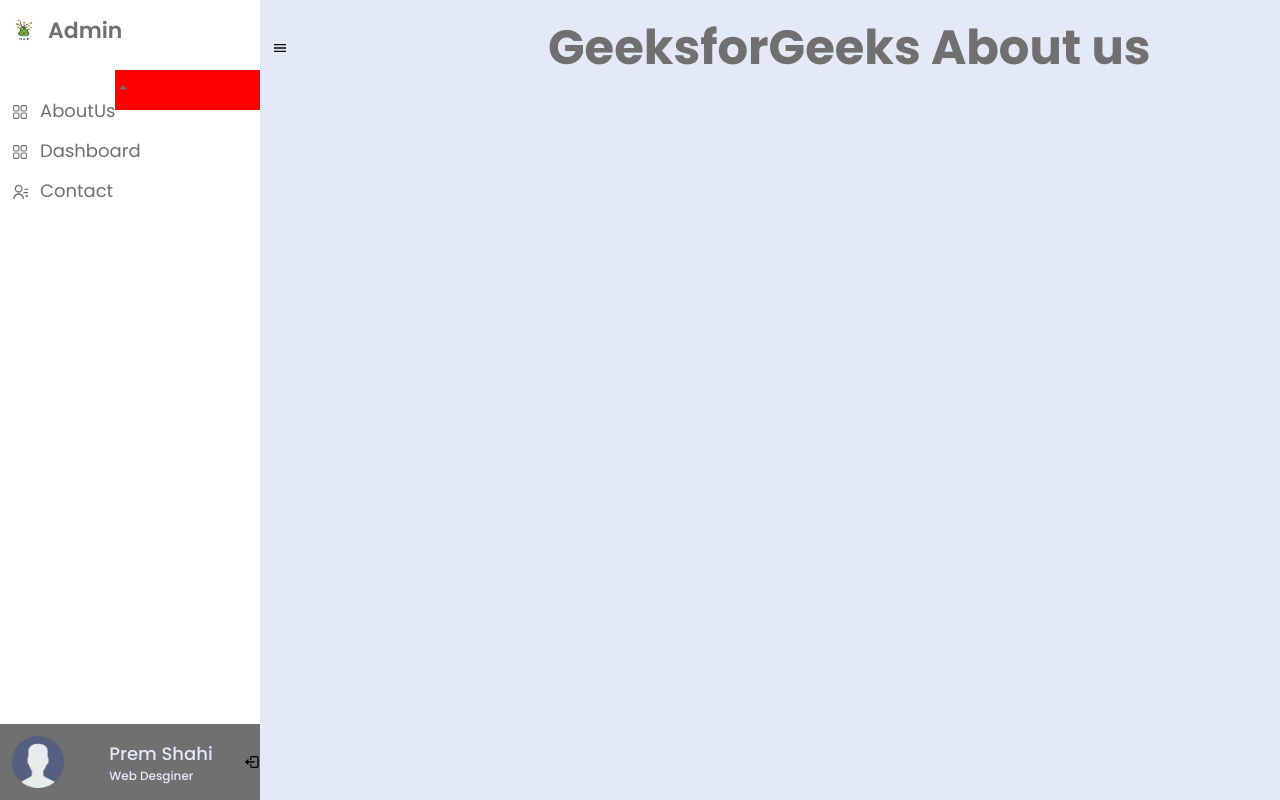
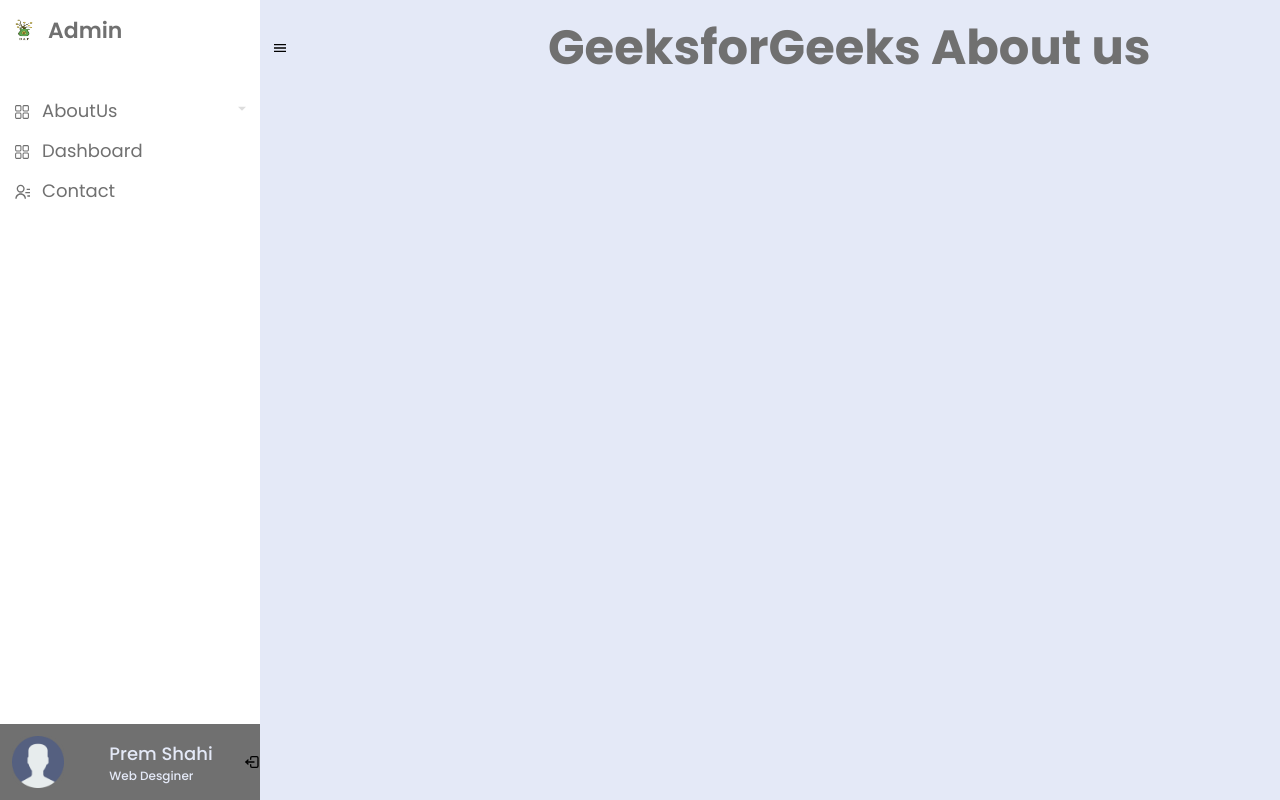
Before and after one commit to uttom41/sidebar_a, a React (Vite) app: page / in a window 1280 px wide. Both pictures are taken after a click on the icon 98 px from the left and 48 px from the top of the page. Built offline with nearby package versions, Linux system fonts and the light colour scheme; the HTML template or start-up script is replaced by a standard one.

Commit message:
update css

```diff
--- a/src/components/Sidebar.tsx
+++ b/src/components/Sidebar.tsx
@@ -38,9 +38,9 @@
                   {item.subNav && <div
                     className="arrow"
                     onClick={() =>
-                      setSubmenu(subMenu === item.title ? "" : item.title)
+                      setSubmenu((subMenu === item.title) ? "" : item.title)
                     }
-                  >{item.iconOpened}</div>}
+                  >{(subMenu === item.title) ? item.iconOpened:item.iconClosed}</div>}
                 </div>
                 <ul className="sub-menu">
                   <NavLink className="link_name" to={item.path} key={index}>
@@ -55,8 +55,8 @@
                             to={subItem.path}
                             key={subIndex}
                           >
-                            <div className="icon">{subItem.icon} </div>
-                            <span className="link_name">{subItem.title}</span>
+                            <div className="sub_icon">{subItem.icon} </div>
+                            <span className="sub_link_name">{subItem.title}</span>
                           </NavLink>
                         </li>
                       );
--- a/src/components/style.css
+++ b/src/components/style.css
@@ -77,6 +77,7 @@
 .sidebar .nav-links::-webkit-scrollbar{
   display: none;
 }
+
 .sidebar .nav-links li{
   position: relative;
   list-style: none;
@@ -87,56 +88,75 @@
   display: flex;
   align-items: center;
   height: 40px;
+  width: 100%;
   align-content: center;
   align-items: center;
+  position: relative;
   border-radius: 6px;
   justify-content: space-between;
+
 }
+
 .sidebar.close .nav-links li .iocn-link{
   display: block
 }
 
-.sidebar .nav-links li .iocn-link:hover{
-  color: var(--primay-color-light);
-  background: var(--primay-color);
+.sidebar .nav-links li .iocn-link a {
+  display: flex;
+  width: 100%;
+  margin: 2px;
+  border-radius: 6px;
 }
 
-.sidebar .nav-links li .iocn-link .icon{
+.sidebar .nav-links li .iocn-link a .icon{
   height: 40px;
   min-width: 40px;
   text-align: center;
   line-height: 50px;
   color: var(--text-color);
   cursor: pointer;
-  transition: var(--tran-03);
+  border-radius: 6px;
+
 }
+
 .sidebar .nav-links li .iocn-link .arrow {
   color: var(--text-color);
   height: 100%;
-  width: 100%;
-  background: red;
+  position: absolute;
+  right: 0;
+  margin-right: 10px;
   align-items: center;
+  color: var(--toggle-color);
   align-content: center;
-  transform: translateY(-50%);
 }
 .sidebar.close .nav-links .arrow{
   display: none;
 }
+
+.sidebar .nav-links li .iocn-link:hover *{
+  color: white !important;
+  background: var(--primay-color);
+}
+
 .sidebar .nav-links li a{
   display: flex;
   align-items: center;
   text-decoration: none;
+
 }
 .sidebar .nav-links li a .link_name{
   font-size: 18px;
   font-weight: 400;
   color: var(--text-color);
-  transition: all 0.4s ease;
+
 }
 .sidebar.close .nav-links li a .link_name{
   opacity: 0;
   pointer-events: none;
 }
+
+/* ============Sub Menu Section ========= */
+
 .sidebar .nav-links li .sub-menu{
   padding: 6px 6px 14px 80px;
   margin-top: -10px;
@@ -146,6 +166,16 @@
 .sidebar .nav-links li.showMenu .sub-menu{
   display: block;
 }
+
+.sidebar .nav-links li.showMenu .sub-menu li{
+  height: 45px;
+  display: block;
+}
+
+.sidebar .nav-links li.showMenu .sub-menu li .sub_link_name .link_name{
+  color: rgb(255, 255, 255);
+}
+
 .sidebar .nav-links li .sub-menu a{
   color: var(--text-color);
   font-size: 15px;
@@ -194,6 +224,9 @@
   top: 50%;
   transform: translateY(-50%);
 }
+
+/* =========Profile section ========= */
+
 .sidebar .profile-details{
   position: fixed;
   bottom: 0;
```
Also changed, not shown: src/pages/textinde.html (added, +41 -0 lines).
